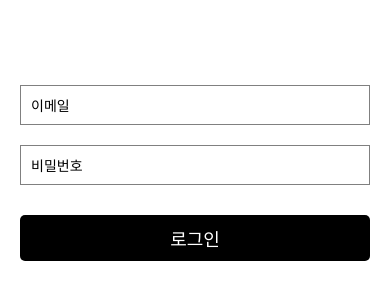
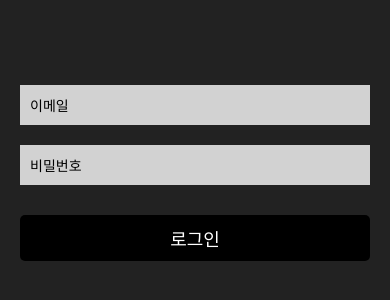
Before and after one commit to dudcks5477/Capstone_partypeople, a React Native app in the folder frontend/: screen /Login in a window 390 px wide. Shown: the part 254-554 px from the top of the page. Built offline with nearby package versions, Linux system fonts and the light colour scheme; what react-native-geocoding would draw is missing.

Commit message:
Background, button and input color Changed

```diff
--- a/frontend/src/screens/Styles/LoginStyles.js
+++ b/frontend/src/screens/Styles/LoginStyles.js
@@ -5,14 +5,14 @@ export const styles = StyleSheet.create({
     flex: 1,
     justifyContent: 'center',
     alignItems: 'center',
-    backgroundColor: '#fff',
+    backgroundColor: '#222',
     paddingHorizontal: 20,
   },
   input: {
     height: 40,
     width: '100%',
     borderColor: 'gray',
-    borderWidth: 1,
+    backgroundColor: '#D2D2D2',
     paddingHorizontal: 10,
     marginVertical: 10,
   },
```
